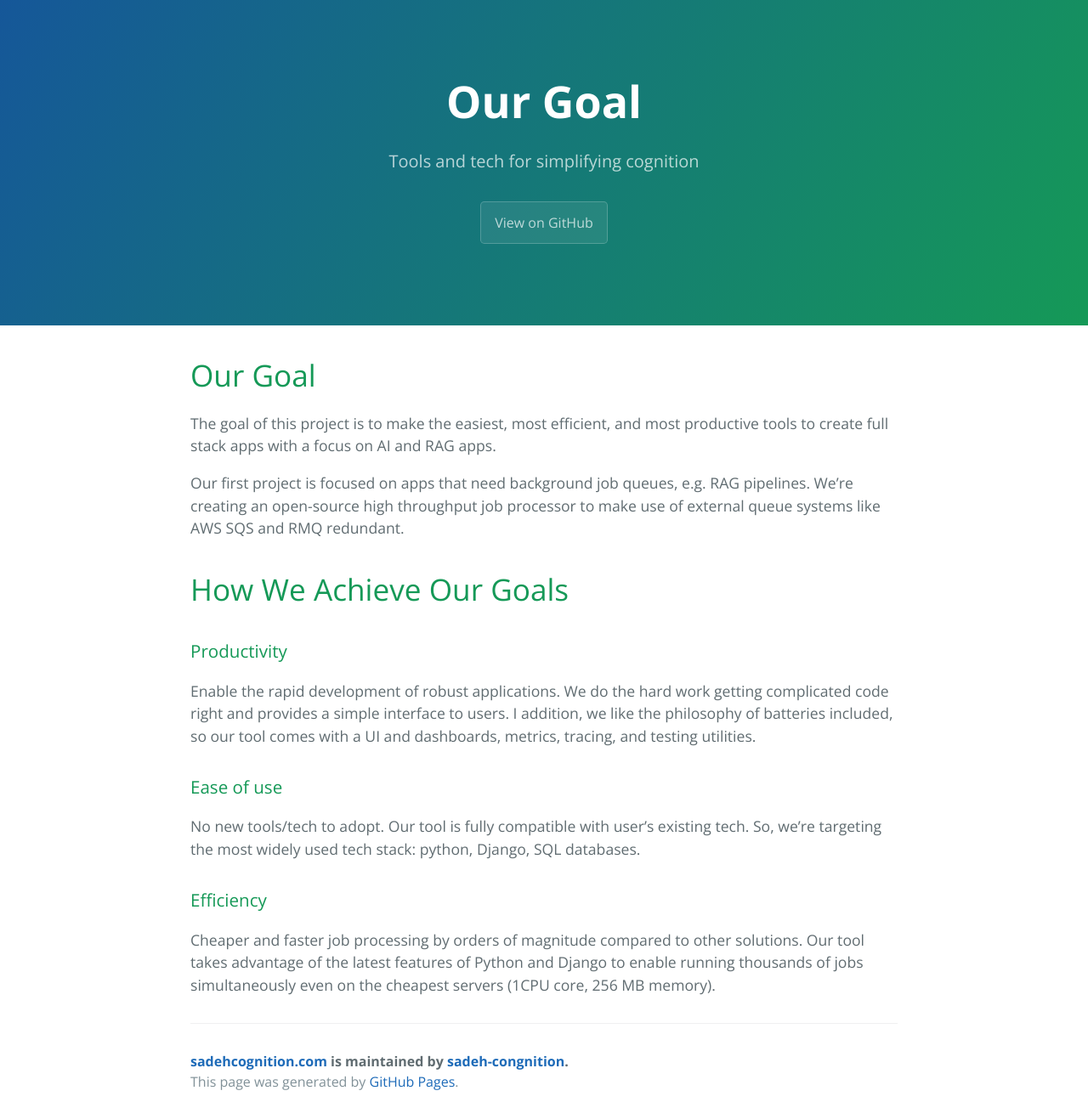
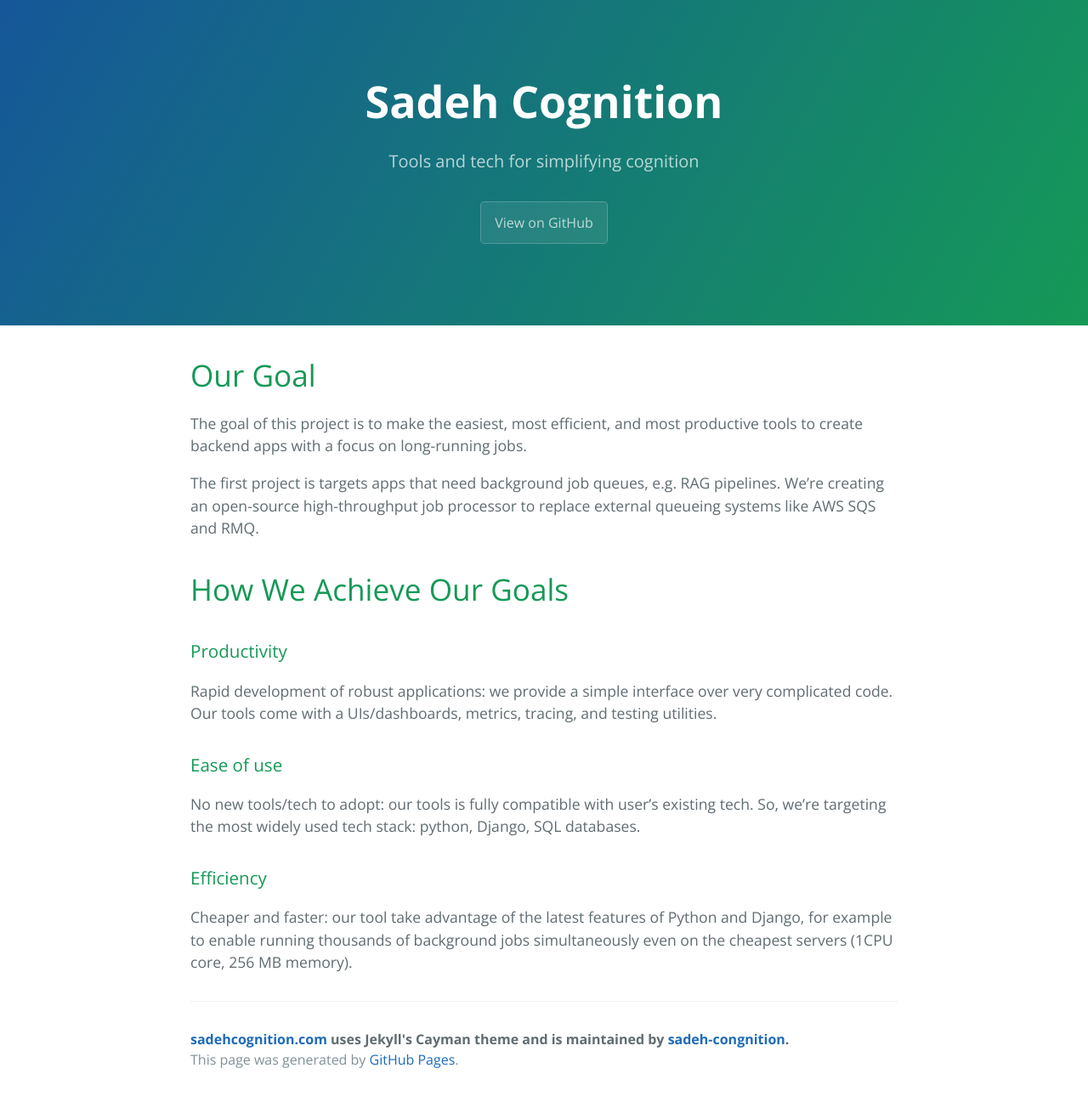
Before and after one commit to sadeh-congnition/sadehcognition.com, a Jekyll site: the page built from index.md, in a window 1280 px wide. Shown: the whole page at 85% size. Built offline with Jekyll 4.4.1, drawn with Linux system fonts in a browser that asks for light colours; our own code applies the rules of GitHub Pages for plain Markdown files; after the commit the page ends 1291 px from its top, so only the background shows below that.

Commit message:
Site title update

```diff
--- a/_layouts/default.html
+++ b/_layouts/default.html
@@ -19,7 +19,7 @@
       <h1 class="project-name">{{ page.title | default: site.title | default: site.github.repository_name }}</h1>
       <h2 class="project-tagline">{{ page.description | default: site.description | default: site.github.project_tagline }}</h2>
       {% if site.github.is_project_page %}
-        <a href="{{ site.github.repository_url }}" class="btn">View on GitHub</a>
+        <a href="https://github.com/sadeh-congnition" class="btn">View on GitHub</a>
       {% endif %}
       {% if site.show_downloads %}
         <a href="{{ site.github.zip_url }}" class="btn">Download .zip</a>
@@ -32,7 +32,7 @@
 
       <footer class="site-footer">
         {% if site.github.is_project_page %}
-          <span class="site-footer-owner"><a href="{{ site.github.repository_url }}">{{ site.github.repository_name }}</a> is maintained by <a href="{{ site.github.owner_url }}">{{ site.github.owner_name }}</a>.</span>
+          <span class="site-footer-owner"><a href="http://sadehcognition.com/">{{ site.github.repository_name }}</a> uses Jekyll's Cayman theme and is maintained by <a href="{{ site.github.owner_url }}">{{ site.github.owner_name }}</a>.</span>
         {% endif %}
         <span class="site-footer-credits">This page was generated by <a href="https://pages.github.com">GitHub Pages</a>.</span>
       </footer>
--- a/index.md
+++ b/index.md
@@ -1,23 +1,24 @@
 ---
 layout: default
+title: Sadeh Cognition
 ---
 
 # Our Goal
 
-The goal of this project is to make the easiest, most efficient, and most productive tools to create full stack apps with a focus on AI and RAG apps.
+The goal of this project is to make the easiest, most efficient, and most productive tools to create backend apps with a focus on long-running jobs.
 
-Our first project is focused on apps that need background job queues, e.g. RAG pipelines.
-We're creating an open-source high throughput job processor to make use of external queue systems like AWS SQS and RMQ redundant.
+The first project is targets apps that need background job queues, e.g. RAG pipelines.
+We're creating an open-source high-throughput job processor to replace external queueing systems like AWS SQS and RMQ.
 
 # How We Achieve Our Goals
 
 ### Productivity
 
-Enable the rapid development of robust applications. We do the hard work getting complicated code right and provides a simple interface to users.
-I addition, we like the philosophy of batteries included, so our tool comes with a UI and dashboards, metrics, tracing, and testing utilities.
+Rapid development of robust applications: we provide a simple interface over very complicated code.
+Our tools come with a UIs/dashboards, metrics, tracing, and testing utilities.
 
 ### Ease of use
-No new tools/tech to adopt. Our tool is fully compatible with user’s existing tech. So, we're targeting the most widely used tech stack: python, Django, SQL databases.
+No new tools/tech to adopt: our tools is fully compatible with user’s existing tech. So, we're targeting the most widely used tech stack: python, Django, SQL databases.
 
 ### Efficiency
-Cheaper and faster job processing by orders of magnitude compared to other solutions. Our tool takes advantage of the latest features of Python and Django to enable running thousands of jobs simultaneously even on the cheapest servers (1CPU core, 256 MB memory).
+Cheaper and faster: our tool take advantage of the latest features of Python and Django, for example to enable running thousands of background jobs simultaneously even on the cheapest servers (1CPU core, 256 MB memory).
```
